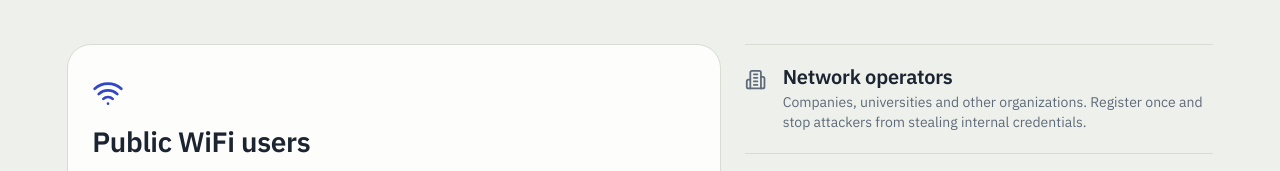
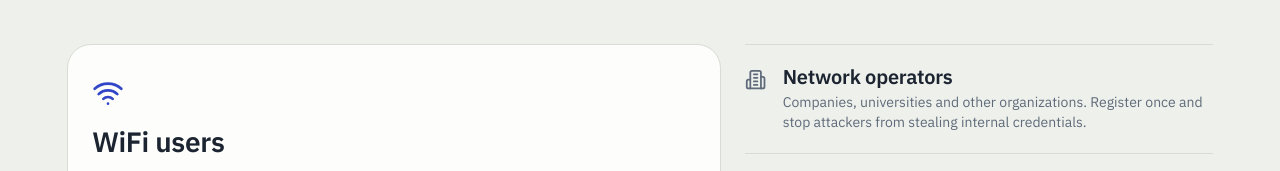
Before and after one commit to pablotanner/GECKOWebsite, an Astro site: page / in a window 1280 px wide. Shown: the part 6740-6911 px from the top of the page. Built offline with nearby package versions, Linux system fonts and the light colour scheme; Astro itself is replaced by a stand-in of ours.

Commit message:
Small text adjustment

```diff
--- a/src/sections/Who.astro
+++ b/src/sections/Who.astro
@@ -9,7 +9,7 @@ import Icon from '../components/Icon.astro';
     <div class="audience">
       <div class="audience__lead reveal">
         <span class="who__lead-icon"><Icon name="wifi" /></span>
-        <h3 class="title-lg">Public WiFi users</h3>
+        <h3 class="title-lg">WiFi users</h3>
         <p class="lead">
           No more worrying about whether a network is legit or whether an attacker might be tricking you.
           If a network claims a registered name and doesn't match, you see it before you type anything.
```
